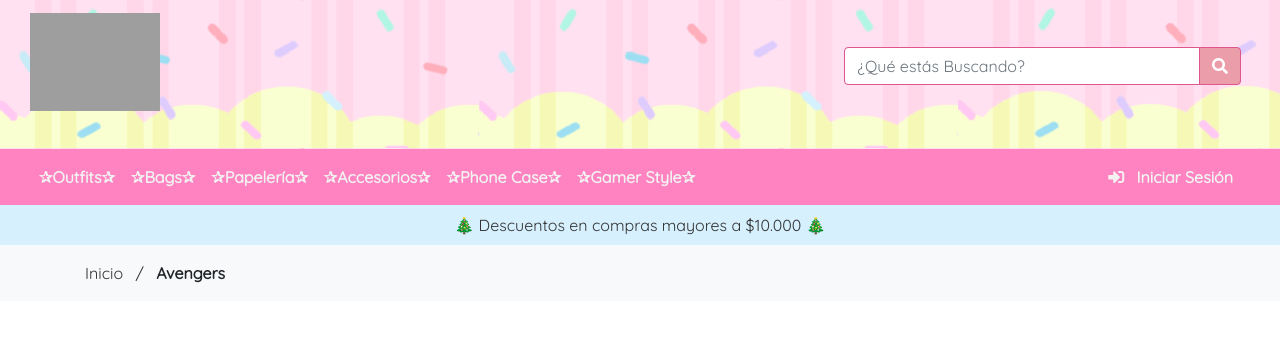
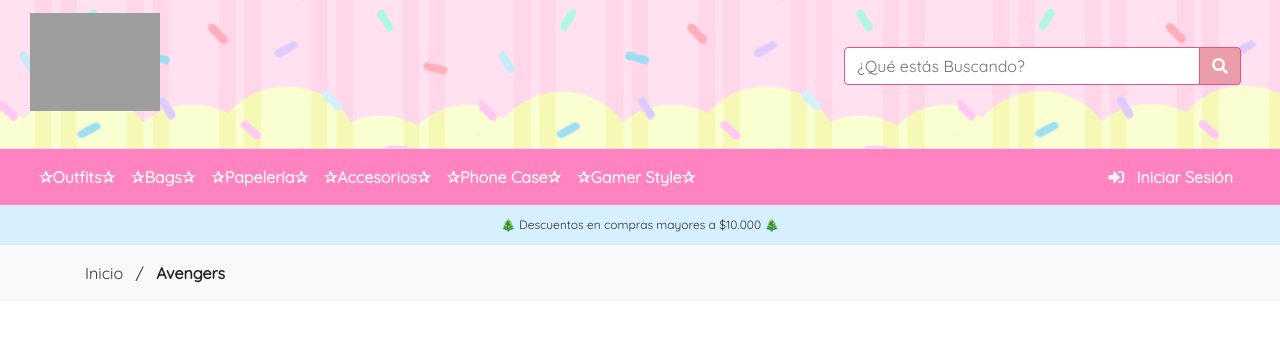
Before and after one commit to JElizabeth1988/FrikiWaii, a Django app: page /Avengers/ in a window 1280 px wide. Shown: the part 33-382 px from the top of the page. Run offline with Django 3.2, Linux system fonts and the light colour scheme; parts of the project's set-up code (start-up, migrations or seed data) failed here and were passed over; some libraries are stand-ins or nearby versions; some web fonts are replaced; grey boxes are pictures that could not be loaded.

Commit message:
cambio tamaño letra

```diff
--- a/dir_frikiwaiiStore/FrikiWaii/core/static/core/css/styleBootstrap.css
+++ b/dir_frikiwaiiStore/FrikiWaii/core/static/core/css/styleBootstrap.css
@@ -458,8 +458,8 @@ div {
   display: block;
 }
 /* Contenedor shipping -------------------- */
-.free-shipping {
-  font-size: 16px;
+.free-shipping-1 {
+  font-size: 12px;
 }
 
 /* Parte descuento pumpkin --------------- */
--- a/dir_frikiwaiiStore/FrikiWaii/core/templates/core/base.html
+++ b/dir_frikiwaiiStore/FrikiWaii/core/templates/core/base.html
@@ -218,7 +218,7 @@
             <div class="left-column">
                 <div class="item item-left block_header_top_left">
                     <div class="free-shipping-wrapper">
-                        <div class="free-shipping">
+                        <div class="free-shipping-1">
                             <a> 🎄 Descuentos en compras mayores a $10.000 🎄</a>
                         </div>
                     </div>
```
